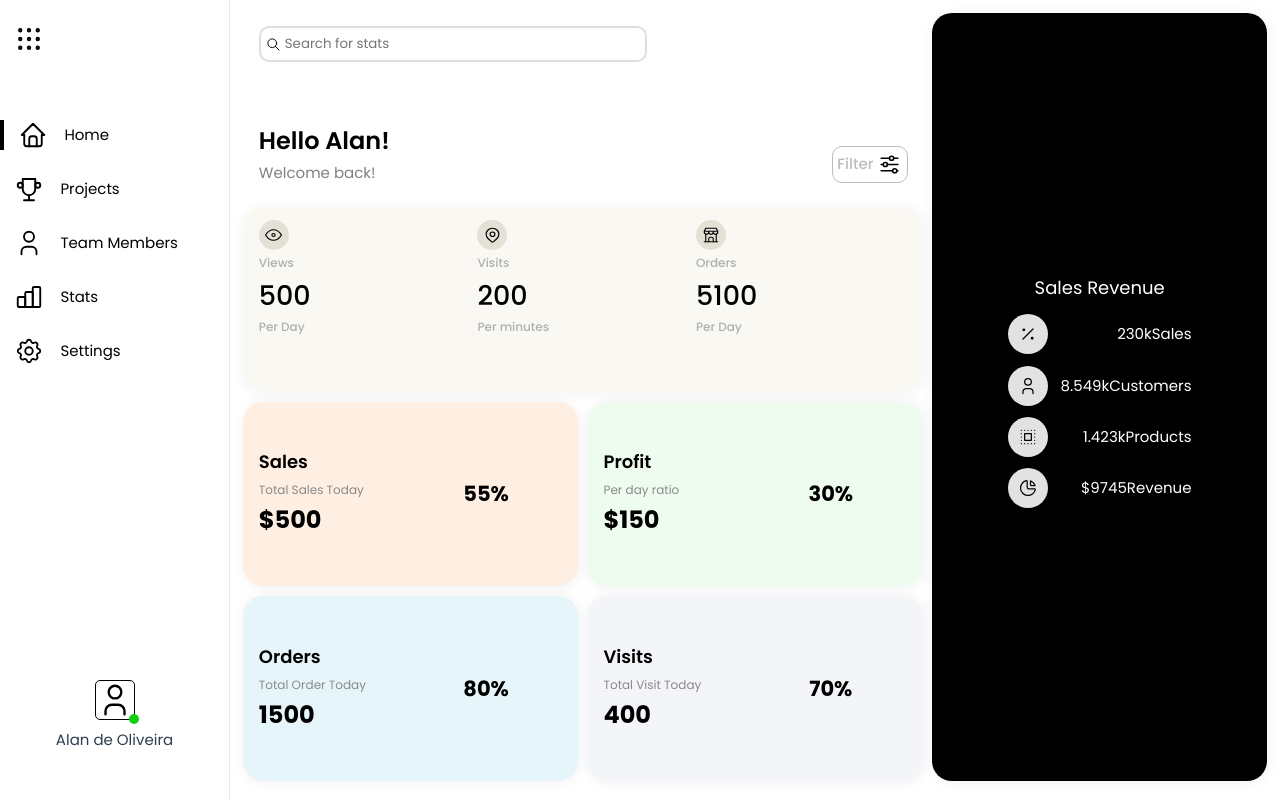
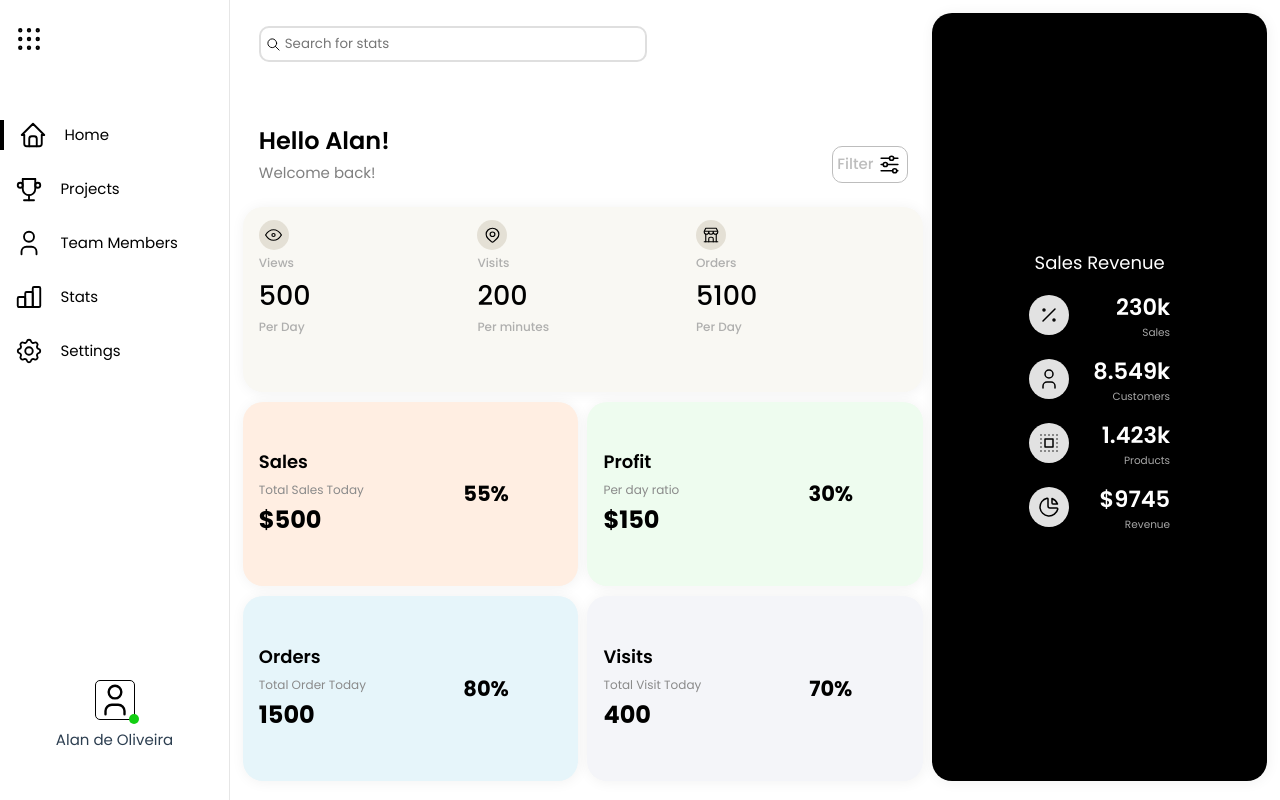
Before and after one commit to alalan55/DashBoard-vue3, a Vue app: page / in a window 1280 px wide. Built offline with nearby package versions, Linux system fonts and the light colour scheme.

Commit message:
Ajustes no card 7

```diff
--- a/src/components/template/HomeTemplate.vue
+++ b/src/components/template/HomeTemplate.vue
@@ -324,7 +324,7 @@
   display: flex;
   align-items: center;
   justify-content: space-between;
-  gap: .8rem;
+  gap: 1.5rem;
   flex-wrap: wrap;
   margin: .7rem 0;
 }
@@ -338,7 +338,25 @@
   background: #e2e2e2;
 }
 .itens-card-7 .img-card-7 img{
-  width: 50%;
+  width: 60%;
+}
+
+.data-card-7{
+  display: flex;
+  flex-direction: column;
+  align-items: flex-end;
+  justify-content: flex-end;
+}
+.data-card-7 span{
+  display: block;
+}
+.data-card-7 .title-data-card-7{
+  font-size: 1.5em;
+  font-weight: 600;
+}
+.data-card-7 .sub-title-data-card-7{
+  font-size: .7em;
+  color: #a7a7a7;
 }
 /* FIM DO CARD 7 */
 
```
